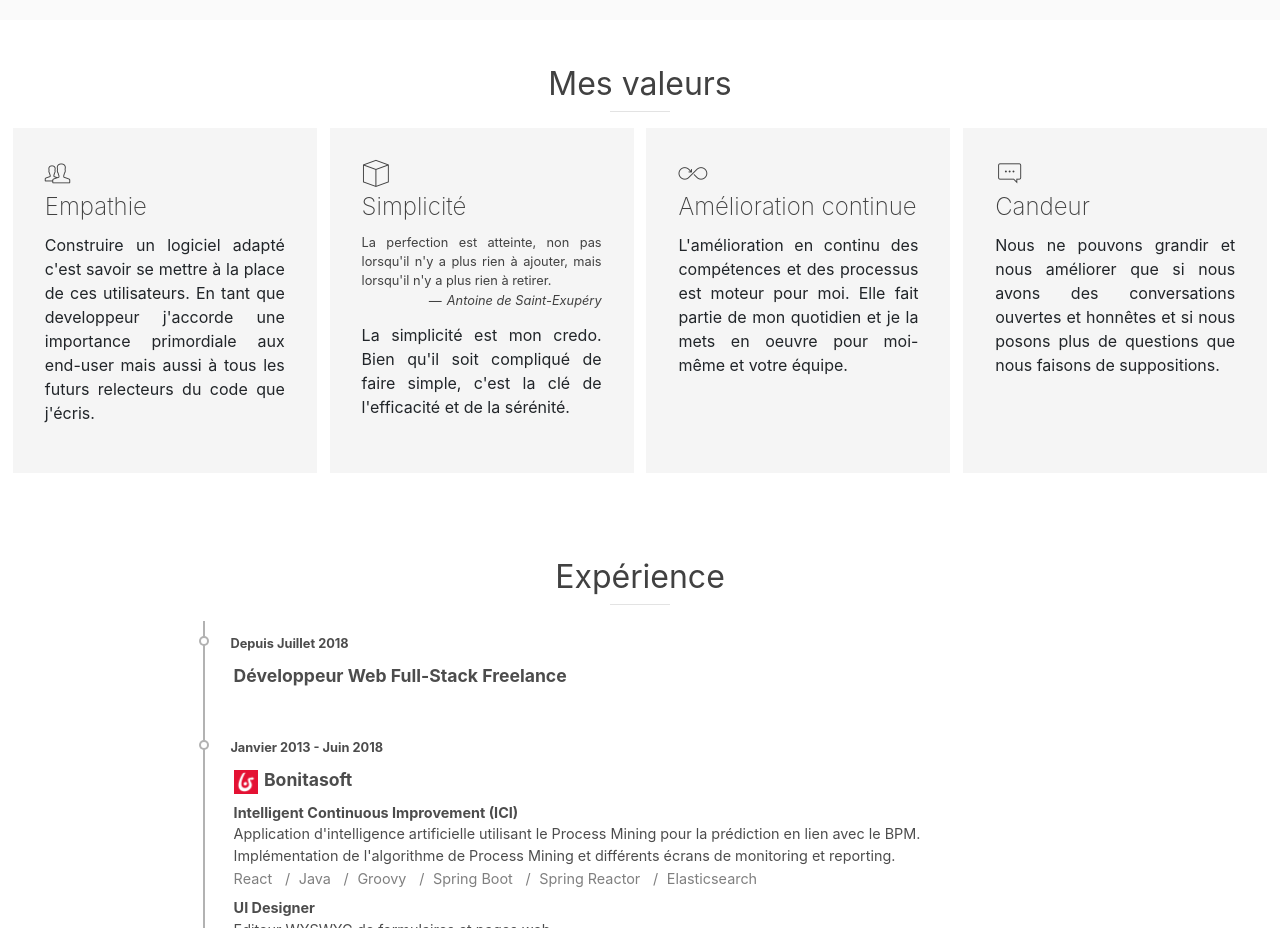
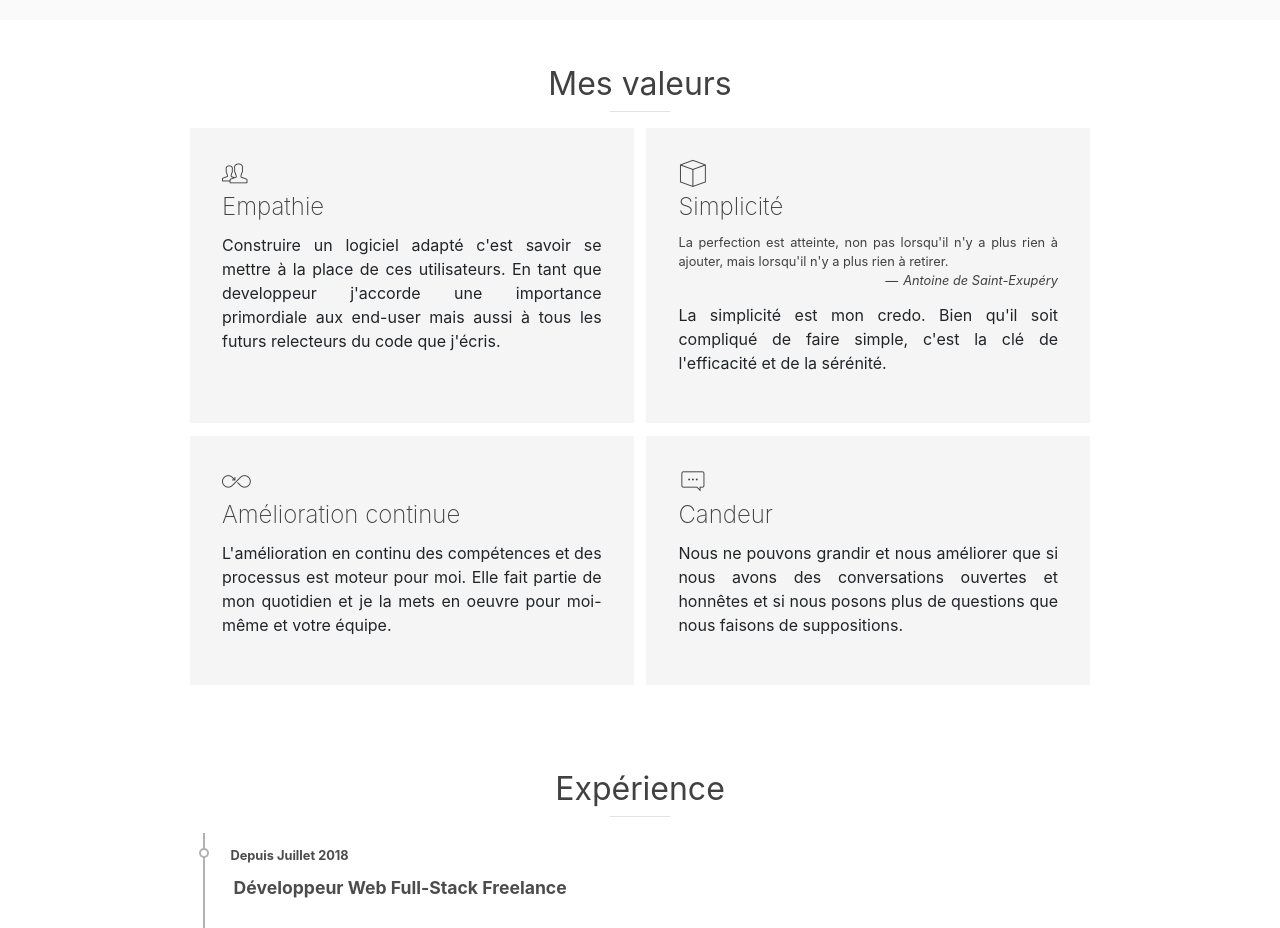
Before and after one commit to cpuy/cpuy.github.io, a plain HTML site: page index.html in a window 1280 px wide. Shown: the part 1060-1988 px from the top of the page. Drawn offline with Linux system fonts and the light colour scheme; a web font is replaced by a local one.

Commit message:
feat(values): lower Cards amx-width
Lower Cards max-width to --contained-max-width and set layout to 2x2 even in large screens

```diff
--- a/css/style.css
+++ b/css/style.css
@@ -187,6 +187,8 @@ a:hover {
         flex-direction: row;
         flex-wrap: wrap;
         justify-content: space-between;
+        max-width: var(--contained-max-width);
+        margin: auto;
     }
 
     .Card {
@@ -194,18 +196,6 @@ a:hover {
     }
 
     .Cards .Card:nth-child(2) {
-        margin: 0;
-    }
-}
-
-@media screen and (min-width: 1250px) {
-    .Cards {
-        max-width: 1850px;
-        margin: auto;
-    }
-
-    .Cards .Card {
-        width: calc(25% - .6rem);
         margin: 0;
     }
 }
```
